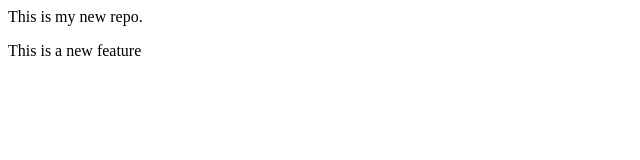
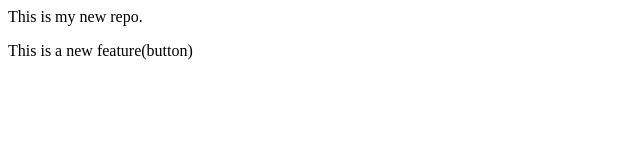
Before and after one commit to TanishqSahane/LocalRepo, a plain HTML site: page index.html in a window 1280 px wide. Shown: the full height of the page, 0-640 px from the left. Drawn offline with Linux system fonts and the light colour scheme.

```diff
--- a/index.html
+++ b/index.html
@@ -1,3 +1,3 @@
 <p>This is my new repo.</p>
-<P>This is a new feature
+<P>This is a new feature(button)
 </P>
```
